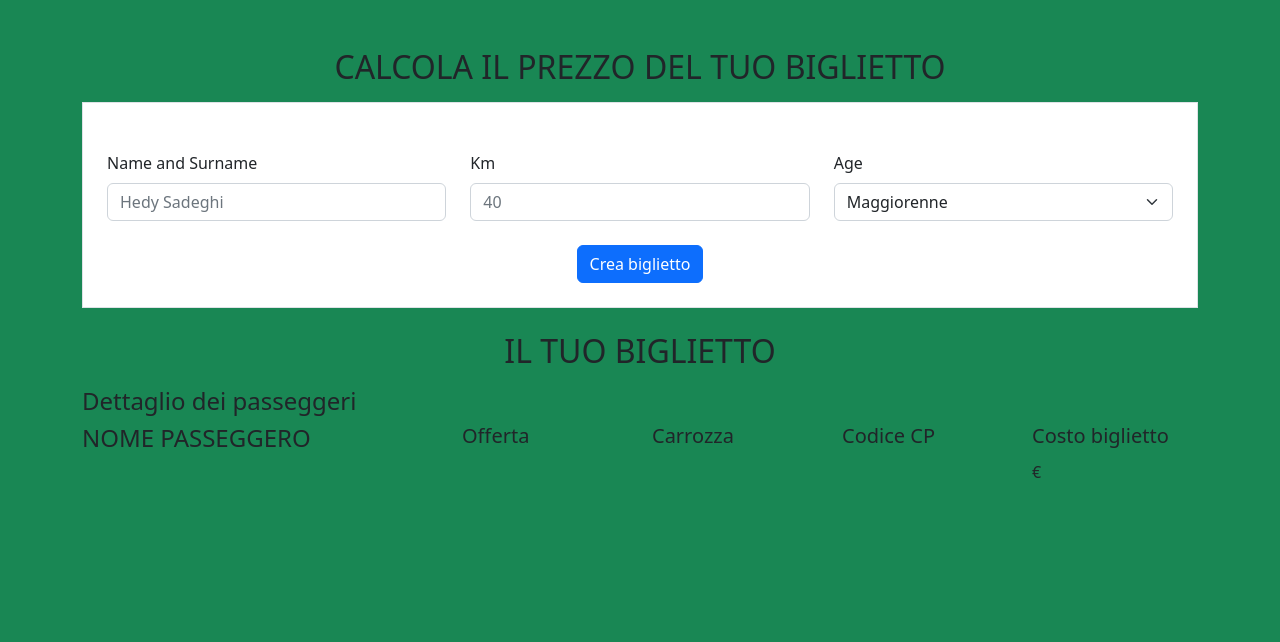
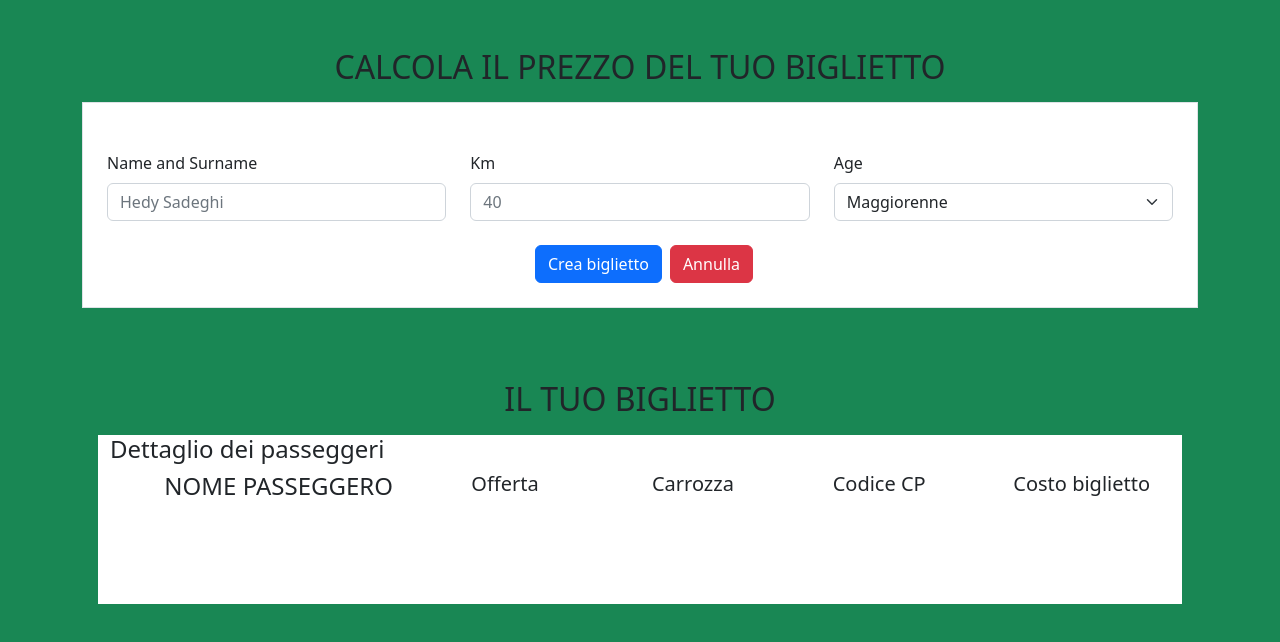
Before and after one commit to HedyehSadeghi/js-biglietto-treno-form, a plain HTML site: page index.html in a window 1280 px wide. Drawn offline with nearby package versions, Linux system fonts and the light colour scheme.

Commit message:
finished

```diff
--- a/index.html
+++ b/index.html
@@ -20,7 +20,7 @@
   <div class="container">
     <h2 class="text-center mt-5 mb-3">CALCOLA IL PREZZO DEL TUO BIGLIETTO</h2>
 
-    <form id="ticket_form" onsubmit="createTicket(event)" class="g-3 border p-4 bg-white">
+    <form id="ticket_form" onsubmit="createTicket(event)" onreset="resetAll(event)" class="g-3 border p-4 bg-white">
       <div class="row my-4">
 
         <div class="col-lg-4 col-mg-4 col-6 ">
@@ -42,25 +42,25 @@
       </div>
 
 
-      <div>
-        <div class="col-12 col-lg-12 col-md-12 text-center">
-          <button type="submit" class="btn btn-primary">Crea biglietto</button>
-        </div>
+      <div class="d-flex justify-content-center">
+          <button type="submit" class="btn btn-primary mx-2">Crea biglietto</button>
+          <button class="btn btn-danger" type="reset">Annulla</button>
       </div>
+
     </form>
 
 
-    <div class="row">
+    <div class="row mt-5 mx-3">
       <h2 class="text-center mt-4 mb-3">IL TUO BIGLIETTO</h2>
     </div>
 
-    <div class="row">
+    <div class="row bg-white mx-3">
         <h4>Dettaglio dei passeggeri</h4>
     </div>
 
 
-    <div class="row">
-      <div class="col-lg-4 col-mg-5 col-12">
+    <div class="row bg-white mx-3">
+      <div class="col-lg-4 col-mg-5 col-12 d-flex justify-content-center align-items-center">
         <h4>NOME PASSEGGERO</h4>
       </div>
 
@@ -82,25 +82,25 @@
       </div>
     </div>
 
-    <div class="row">
-      <div class="col-lg-4 col-mg-5 col-12">
+    <div class="row bg-white mx-3" style="height: 6em;">
+      <div class="col-lg-4 col-mg-5 col-12 d-flex align-items-end justify-content-center pb-2">
         <h5><span id="user_name"></span></h5>
       </div>
 
-      <div class="col-lg-2 col-mg-2 col-3">
+      <div class="col-lg-2 col-mg-2 col-3 d-flex align-items-end">
         <p><span id="user_ticket_type"></span></p>
 
       </div>
-      <div class="col-lg-2 col-mg-2 col-3">
+      <div class="col-lg-2 col-mg-2 col-3 d-flex align-items-end">
         <p><span id="user_place"></span></p>
 
       </div>
-      <div class="col-lg-2 col-mg-2 col-3">
+      <div class="col-lg-2 col-mg-2 col-3 d-flex align-items-end">
         <p><span id="user_cp_code"></span></p>
 
       </div>
-      <div class="col-lg-2 col-mg-2 col-3">
-        <p><span id="user_ticket_price"></span> &euro; </p>
+      <div class="col-lg-2 col-mg-2 col-3 d-flex align-items-end">
+        <p><span id="user_ticket_price"></span></p>
 
       </div>
 
--- a/js/main.js
+++ b/js/main.js
@@ -14,17 +14,17 @@ function createTicket(event){
         if (age=="Minorenne") {
             ticketPrice -= (ticketPrice* 0.20);
             ticketPrice=parseFloat(ticketPrice.toFixed(2));
-            document.getElementById("user_ticket_price").innerHTML=ticketPrice;
+            document.getElementById("user_ticket_price").innerHTML=ticketPrice + " euro";
             document.getElementById("user_ticket_type").innerHTML= "Biglietto ridotto";
         }
         else if(age=="Over 65"){
             ticketPrice -= (ticketPrice* 0.40);
             ticketPrice=parseFloat(ticketPrice.toFixed(2));
-            document.getElementById("user_ticket_price").innerHTML=ticketPrice;
+            document.getElementById("user_ticket_price").innerHTML=ticketPrice + " euro";
             document.getElementById("user_ticket_type").innerHTML= "Biglietto ridotto";
         }
         else {
-            document.getElementById("user_ticket_price").innerHTML=ticketPrice;
+            document.getElementById("user_ticket_price").innerHTML=ticketPrice + " euro";
             document.getElementById("user_ticket_type").innerHTML= "Biglietto standard";
         }
 
@@ -37,16 +37,18 @@ function createTicket(event){
         document.getElementById("user_place").innerHTML=randomNumber1;
         document.getElementById("user_cp_code").innerHTML=randomNumber2;
 
-
-
-
-
-
-
-
-
-
-
     }
 
 }
+
+
+function resetAll(event) {
+    event.preventDefault();
+
+    document.getElementById("user_name").innerHTML="";
+    document.getElementById("user_place").innerHTML="";
+    document.getElementById("user_cp_code").innerHTML="";
+    document.getElementById("user_ticket_price").innerHTML="";
+    document.getElementById("user_ticket_type").innerHTML= "";
+
+}
```
